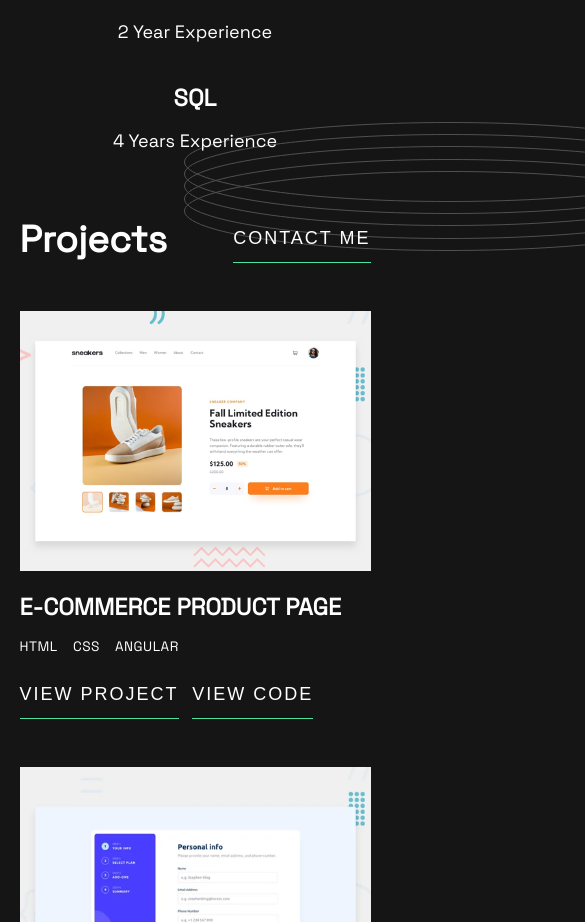
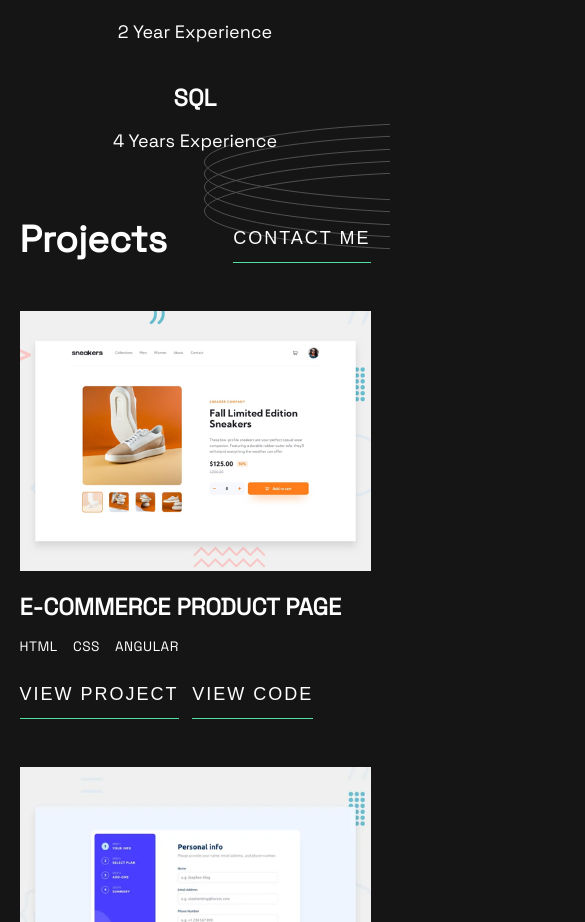
Before and after one commit to cristian-glab/my-portfolio-react, a React (Create React App) app: page / in a window 390 px wide. Shown: the part 1342-2264 px from the top of the page, 585 px wide, since content can reach past the window. Built offline with nearby package versions, Linux system fonts and the light colour scheme.

Commit message:
Add right rings image in sections

```diff
--- a/src/components/technologies/Technologies.scss
+++ b/src/components/technologies/Technologies.scss
@@ -9,8 +9,7 @@
 	.rings {
 		position: absolute;
 		top: 17rem;
-		right: -17rem;
-		transform: rotate(180deg);
+		right: -6vw;
 		display: inline-flex;
 	}
 	.element {
@@ -30,7 +29,7 @@
 		margin: 6vw 4vw 0 4vw;
 		.rings {
 			top: 23rem;
-			right: -15rem;
+			right: -2rem;
 		}
 		.element {
 			width: 50%;
@@ -46,7 +45,7 @@
 		justify-content: center;
 		.rings {
 			top: 38rem;
-			right: -15rem;
+			right: -1rem;
 		}
 		.element {
 			width: 100%;
--- a/src/components/technologies/Technologies.tsx
+++ b/src/components/technologies/Technologies.tsx
@@ -1,12 +1,12 @@
 import React from 'react';
 import './Technologies.scss';
-import Rings from '../../images/rings.svg'
+import RingsRight from '../../images/rings-right.svg'
 
 const Technologies: React.FC = () => {
 
   return (
     <section className='technologies'>
-      <img className="rings" src={Rings} alt="Rings" />
+      <img className="rings" src={RingsRight} alt="Rings" />
       <div className='element'>
         <h1>HTML</h1>
         <p>4 Years Experience</p>
```
Also changed, not shown: src/images/rings-right.svg (added).
